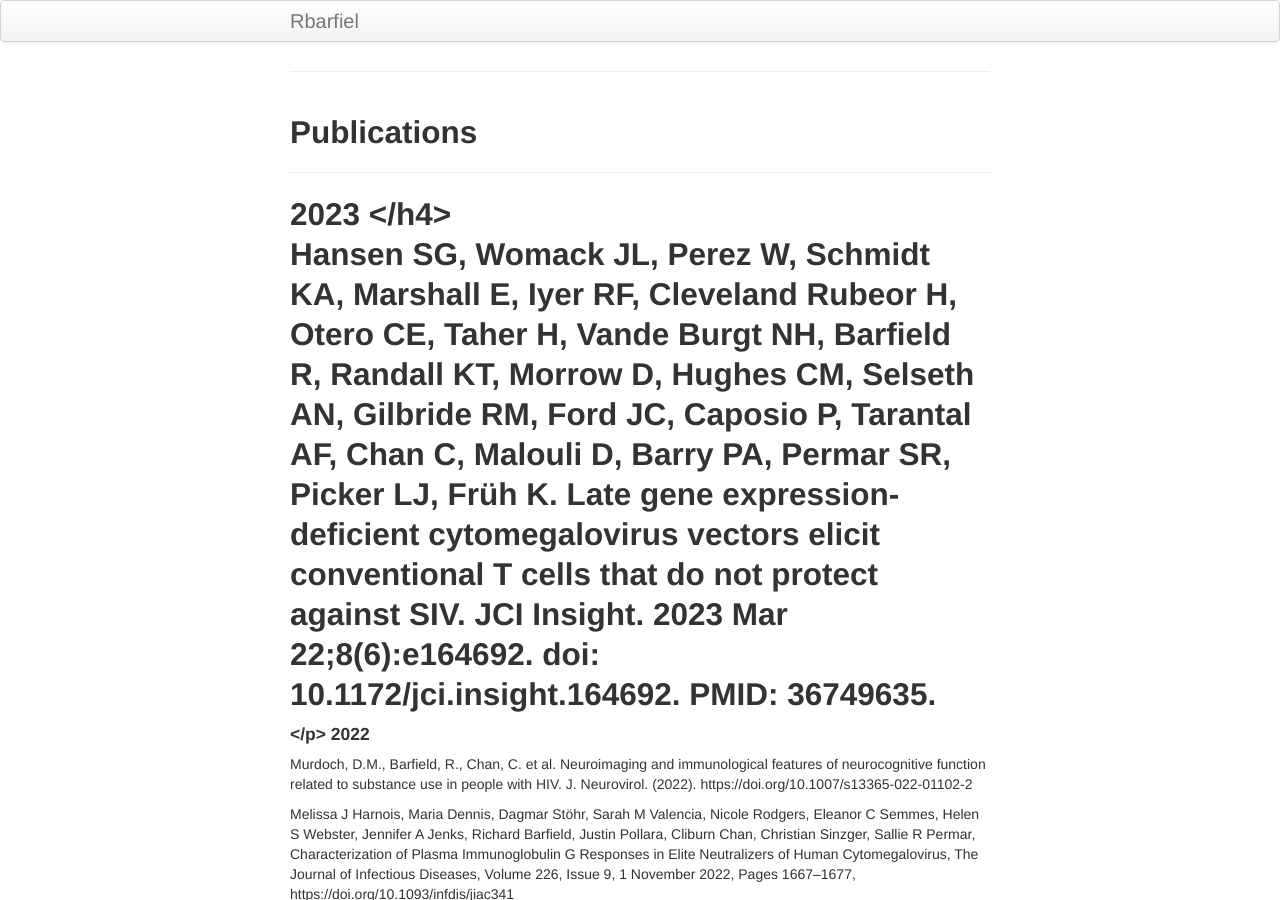
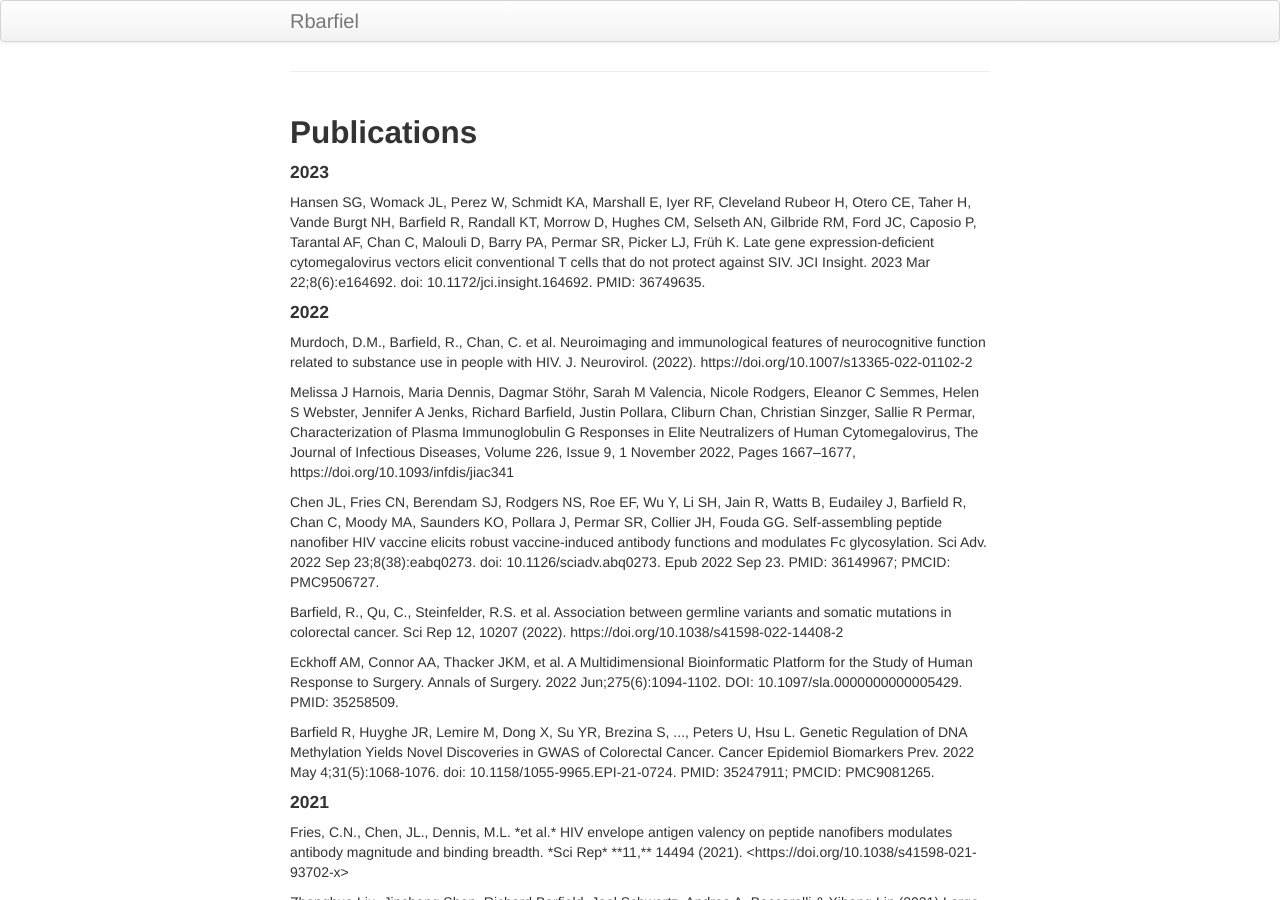
Before and after one commit to rbarfield/Barfield_website, a Jekyll site: the page built from pages/publications.md, in a window 1280 px wide and 900 px high. Built offline with Jekyll 4.4.1, drawn with Linux system fonts in a browser that asks for light colours.

Commit message:
Update publications.md

```diff
--- a/pages/publications.md
+++ b/pages/publications.md
@@ -9,15 +9,16 @@ layout: page
 Publications
 
 
-<hr id="2023">
+<h4 id="2023">
 
 2023
 </h4>
 
 <p>
 Hansen SG, Womack JL, Perez W, Schmidt KA, Marshall E, Iyer RF, Cleveland Rubeor H, Otero CE, Taher H, Vande Burgt NH, Barfield R, Randall KT, Morrow D, Hughes CM, Selseth AN, Gilbride RM, Ford JC, Caposio P, Tarantal AF, Chan C, Malouli D, Barry PA, Permar SR, Picker LJ, Früh K. Late gene expression-deficient cytomegalovirus vectors elicit conventional T cells that do not protect against SIV. JCI Insight. 2023 Mar 22;8(6):e164692. doi: 10.1172/jci.insight.164692. PMID: 36749635.
+</p>
 <h4 id="2022">
-</p>
+
 
 2022
 
```
